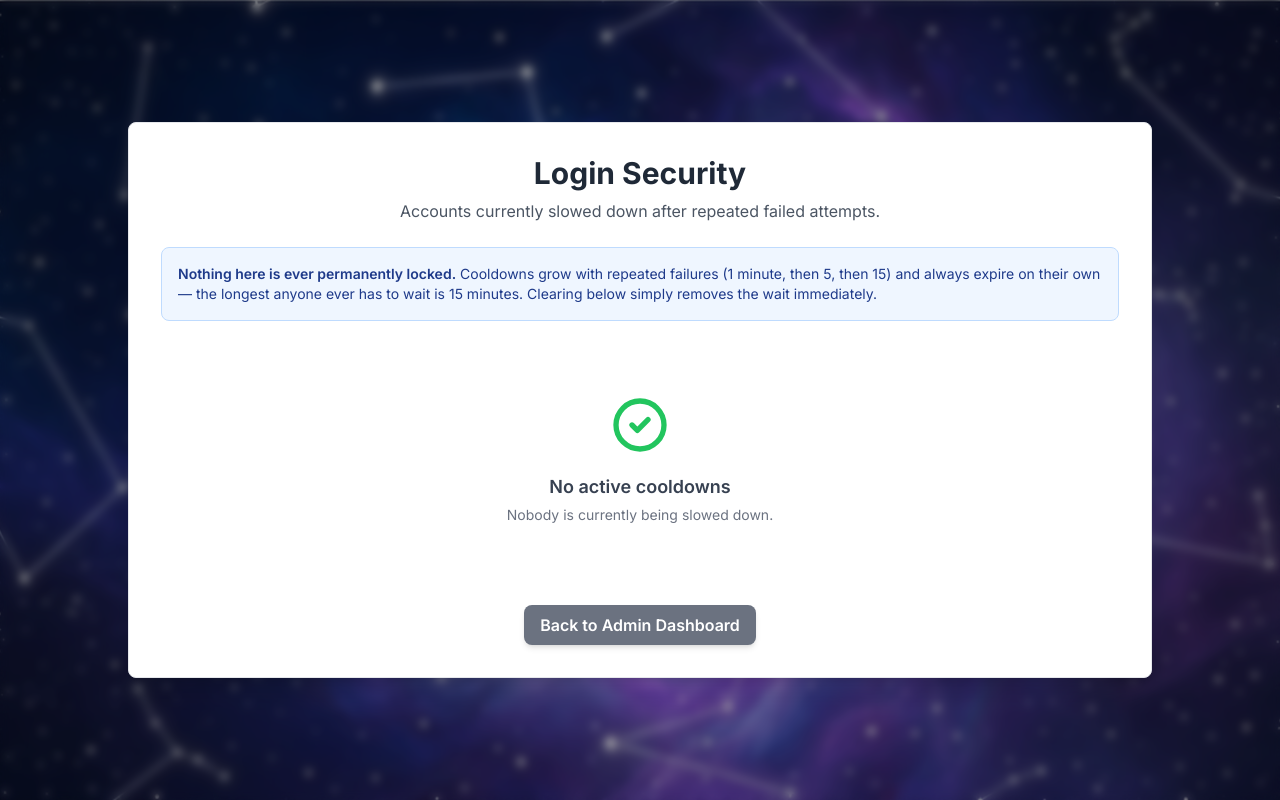
After one commit to locqust/Nebulae, a Python web app: template templates/admin_security.html in a window 1280 px wide. The commit adds this page. Run offline with Jinja, Linux system fonts and the light colour scheme; the template is opened without the code that fills it, so the values that code supplies are empty; some libraries are stand-ins or nearby versions.

Commit message:
Add auth throttling with escalating cooldowns and admin controls
feat(security): throttle repeated login, 2FA and password reset attempts

Escalating cooldowns (1min/5min/15min) after repeated failures, keyed on
account rather than IP. Never locks an account permanently. Adds an admin
screen at /admin/security to view and clear active cooldowns.

```diff
--- a/app.py
+++ b/app.py
@@ -38,7 +38,7 @@ from routes.parental import parental_bp
 from routes.shortcuts import shortcuts_bp
 
 # Application version
-__version__ = "0.9.5.9-beta"
+__version__ = "0.9.6.0-beta"
 
 app = Flask(__name__)
 Compress(app)
--- a/templates/admin_dashboard.html
+++ b/templates/admin_dashboard.html
@@ -168,6 +168,10 @@
                            class="w-full bg-indigo-600 hover:bg-indigo-700 text-white font-semibold py-3 px-4 rounded-lg shadow transition duration-300 ease-in-out text-center block">
                             Database Backups
                         </a>
+                        <a href="{{ url_for('admin.admin_security') }}"
+                           class="w-full bg-red-600 hover:bg-red-700 text-white font-semibold py-3 px-4 rounded-lg shadow transition duration-300 ease-in-out text-center block">
+                            Login Security
+                        </a>
                     </div>
                 </div>
 
--- /dev/null
+++ b/templates/admin_security.html
@@ -0,0 +1,156 @@
+<!DOCTYPE html>
+<html lang="en">
+<head>
+    <meta charset="UTF-8">
+    <meta name="viewport" content="width=device-width, initial-scale=1.0">
+    <!-- PWA Meta Tags -->
+    <meta name="theme-color" content="#3b82f6" media="(prefers-color-scheme: light)">
+    <meta name="theme-color" content="#1e3a8a" media="(prefers-color-scheme: dark)">
+    <meta name="apple-mobile-web-app-capable" content="yes">
+    <meta name="apple-mobile-web-app-status-bar-style" content="default">
+    <meta name="apple-mobile-web-app-title" content="Nebulae">
+
+    <!-- PWA Icons -->
+    <link rel="manifest" href="{{ url_for('static', filename='manifest.json') }}">
+    <link rel="apple-touch-icon" href="{{ url_for('static', filename='icons/icon-192x192.png') }}">
+    <link rel="icon" type="image/png" sizes="192x192" href="{{ url_for('static', filename='icons/icon-192x192.png') }}">
+    <link rel="icon" type="image/png" sizes="512x512" href="{{ url_for('static', filename='icons/icon-512x512.png') }}">
+    <title>Login Security - Admin</title>
+    <link rel="preconnect" href="https://cdn.tailwindcss.com" crossorigin>
+    <link rel="preconnect" href="https://fonts.googleapis.com" crossorigin>
+    <link rel="preconnect" href="https://fonts.gstatic.com" crossorigin>
+    <link rel="dns-prefetch" href="https://cdnjs.cloudflare.com">
+
+    <!-- Preload critical CSS -->
+    <link rel="preload" href="{{ url_for('static', filename='css/style.css') }}" as="style">
+    <!-- Tailwind CSS CDN -->
+    <script src="https://cdn.tailwindcss.com"></script>
+    <link href="https://fonts.googleapis.com/css2?family=Inter:wght@400;500;600;700&display=swap" rel="stylesheet">
+    <!-- Custom CSS -->
+    <link rel="stylesheet" href="{{ url_for('static', filename='css/style.css') }}">
+</head>
+<body class="flex flex-col min-h-screen items-center justify-center py-8 px-4 bg-cover bg-center bg-no-repeat bg-fixed backdrop-blur-sm" style="background-image: url('{{ url_for('static', filename='images/branding/background_1920x1080.png') }}');">
+    <!-- Dark overlay for better readability -->
+    <div class="fixed inset-0 bg-black/30 -z-10"></div>
+    <!-- Toast Container (required for notifications) -->
+    <div id="toast-container"></div>
+
+    <div class="max-w-5xl w-full bg-white p-8 rounded-lg shadow-xl border border-gray-200 min-h-[60vh] max-h-[calc(100vh-4rem)] overflow-y-auto">
+        <h1 class="text-3xl font-bold text-center text-gray-800 mb-2">Login Security</h1>
+        <p class="text-center text-gray-600 mb-6">Accounts currently slowed down after repeated failed attempts.</p>
+
+        <div class="bg-blue-50 border border-blue-200 rounded-lg p-4 mb-6">
+            <p class="text-sm text-blue-900">
+                <span class="font-semibold">Nothing here is ever permanently locked.</span>
+                Cooldowns grow with repeated failures (1 minute, then 5, then 15) and always
+                expire on their own &mdash; the longest anyone ever has to wait is 15 minutes.
+                Clearing below simply removes the wait immediately.
+            </p>
+        </div>
+
+        {% if active %}
+        <div class="overflow-x-auto">
+            <table class="min-w-full bg-white border border-gray-200 rounded-lg">
+                <thead class="bg-gray-50">
+                    <tr>
+                        <th class="py-3 px-4 text-left text-xs font-semibold text-gray-600 uppercase tracking-wider">Account</th>
+                        <th class="py-3 px-4 text-left text-xs font-semibold text-gray-600 uppercase tracking-wider">Type</th>
+                        <th class="py-3 px-4 text-left text-xs font-semibold text-gray-600 uppercase tracking-wider">Attempts</th>
+                        <th class="py-3 px-4 text-left text-xs font-semibold text-gray-600 uppercase tracking-wider">Time Left</th>
+                        <th class="py-3 px-4 text-right text-xs font-semibold text-gray-600 uppercase tracking-wider">Action</th>
+                    </tr>
+                </thead>
+                <tbody class="divide-y divide-gray-200">
+                    {% for item in active %}
+                    <tr class="hover:bg-gray-50">
+                        <td class="py-3 px-4 text-sm text-gray-800 break-all">{{ item.identifier }}</td>
+                        <td class="py-3 px-4 text-sm">
+                            {% if item.scope == 'login' %}
+                                <span class="bg-yellow-100 text-yellow-800 py-1 px-2 rounded-full text-xs">Password</span>
+                            {% elif item.scope == 'twofa' %}
+                                <span class="bg-red-100 text-red-800 py-1 px-2 rounded-full text-xs">2FA code</span>
+                            {% else %}
+                                <span class="bg-blue-100 text-blue-800 py-1 px-2 rounded-full text-xs">Password reset</span>
+                            {% endif %}
+                        </td>
+                        <td class="py-3 px-4 text-sm text-gray-800">{{ item.attempts }}</td>
+                        <td class="py-3 px-4 text-sm text-gray-800">{{ item.wait_text }}</td>
+                        <td class="py-3 px-4 text-right">
+                            <form action="{{ url_for('admin.admin_clear_throttle') }}" method="POST" class="inline">
+                                <input type="hidden" name="scope" value="{{ item.scope }}">
+                                <input type="hidden" name="identifier" value="{{ item.identifier }}">
+                                <button type="submit" class="bg-green-600 hover:bg-green-700 text-white font-semibold py-1 px-3 rounded-lg text-sm shadow transition duration-300">
+                                    Clear
+                                </button>
+                            </form>
+                        </td>
+                    </tr>
+                    {% endfor %}
+                </tbody>
+            </table>
+        </div>
+
+        <div class="mt-6 text-center">
+            <form action="{{ url_for('admin.admin_clear_throttle') }}" method="POST" class="inline"
+                  onsubmit="return confirm('Clear every active cooldown on this node?');">
+                <input type="hidden" name="scope" value="__all__">
+                <button type="submit" class="bg-red-500 hover:bg-red-600 text-white font-semibold py-2 px-4 rounded-lg shadow-md transition duration-300">
+                    Clear All Cooldowns
+                </button>
+            </form>
+        </div>
+        {% else %}
+        <div class="text-center py-12">
+            <svg class="w-16 h-16 mx-auto text-green-500 mb-4" fill="none" stroke="currentColor" viewBox="0 0 24 24">
+                <path stroke-linecap="round" stroke-linejoin="round" stroke-width="2" d="M9 12l2 2 4-4m6 2a9 9 0 11-18 0 9 9 0 0118 0z"></path>
+            </svg>
+            <p class="text-lg font-semibold text-gray-700">No active cooldowns</p>
+            <p class="text-sm text-gray-500 mt-1">Nobody is currently being slowed down.</p>
+        </div>
+        {% endif %}
+
+        <div class="mt-8 text-center">
+            <a href="{{ url_for('admin.admin_dashboard') }}" class="inline-block bg-gray-500 hover:bg-gray-600 text-white font-semibold py-2 px-4 rounded-lg shadow-md transition duration-300 ease-in-out">
+                Back to Admin Dashboard
+            </a>
+        </div>
+    </div>
+
+    <script src="{{ url_for('static', filename='js/app.js') }}"></script>
+    <!-- PWA Support -->
+    <script src="{{ url_for('static', filename='js/pwa.js') }}"></script>
+    <script>
+        window.appConfig = {
+            isSpaPage: false,
+            loggedInUsername: null,
+            isCurrentUserAdmin: true
+        };
+    </script>
+    <script>
+        document.addEventListener('DOMContentLoaded', () => {
+            const flashMessages = {{ get_flashed_messages(with_categories=true) | tojson | safe }};
+
+            if (flashMessages && flashMessages.length > 0) {
+                setTimeout(() => {
+                    flashMessages.forEach(([category, message]) => {
+                        const typeMap = {
+                            'success': 'success',
+                            'error': 'error',
+                            'danger': 'error',
+                            'warning': 'warning',
+                            'info': 'info',
+                            'message': 'info'
+                        };
+                        const toastType = typeMap[category] || 'info';
+                        if (App.Toast && typeof App.Toast.show === 'function') {
+                            App.Toast.show(message, toastType);
+                        }
+                    });
+                }, 100);
+            }
+        });
+
+        App.initCore();
+    </script>
+</body>
+</html>
```
Also changed, not shown: 010_add_auth_throttle.sql (added, +23 -0 lines), routes/admin.py (+38 -0 lines), routes/auth.py (+35 -3 lines), utils/throttle.py (added, +187 -0 lines).
